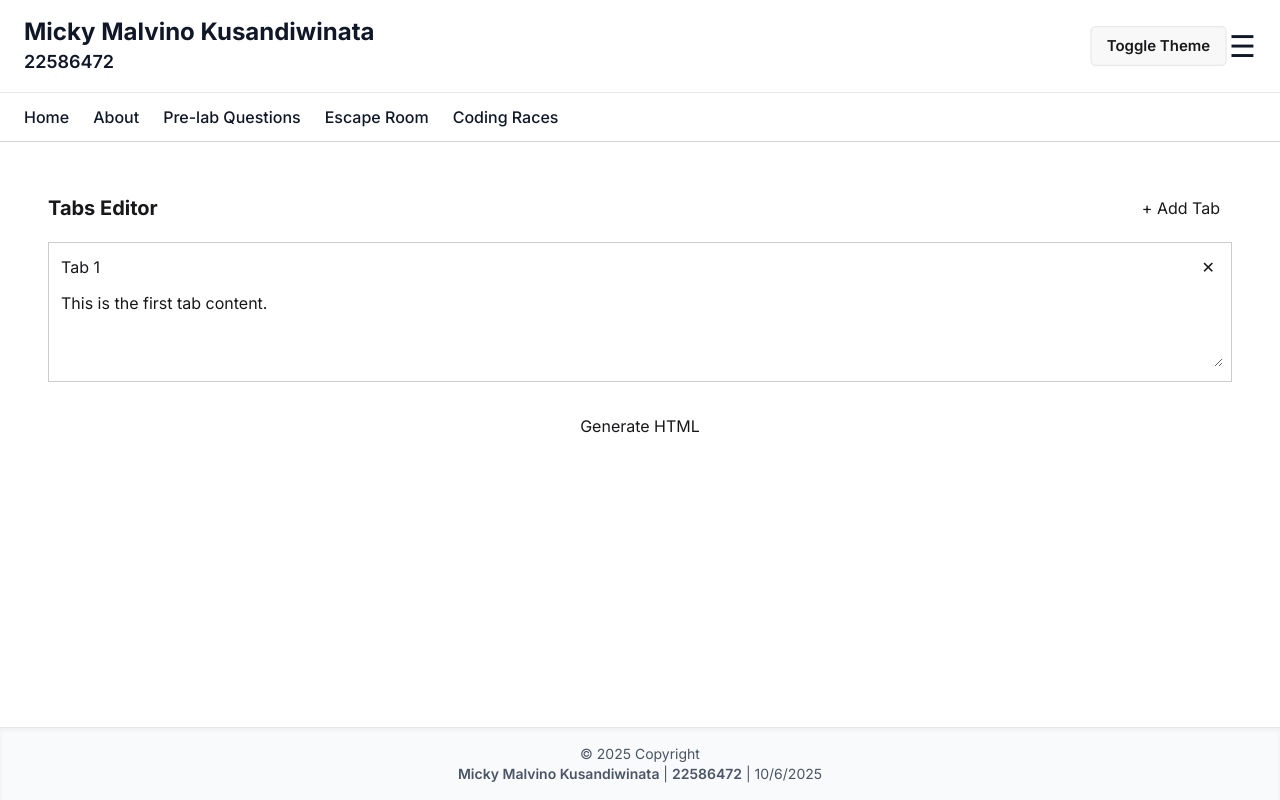
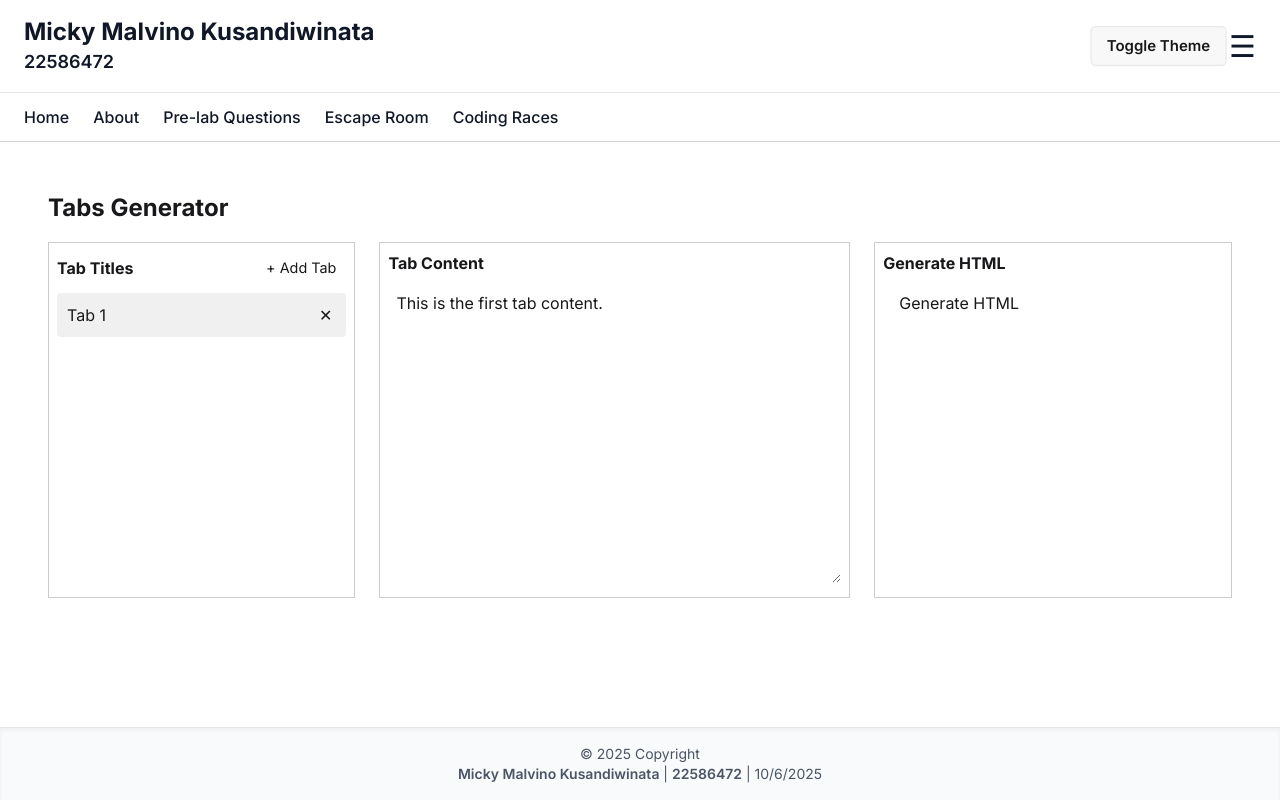
Before and after one commit to mmalvino/cwa-assignment1, a Next.js app: page / in a window 1280 px wide. Built offline with nearby package versions, Linux system fonts and the light colour scheme.

Commit message:
Update layout of TabsGenerator

```diff
--- a/components/TabsGenerator.tsx
+++ b/components/TabsGenerator.tsx
@@ -22,6 +22,7 @@ const TabsGenerator: React.FC = () => {
     return [{ id: 1, title: "Tab 1", content: "This is the first tab content." }];
   });
 
+  const [selectedTabId, setSelectedTabId] = useState<number>(tabs[0]?.id || 1);
   const [generatedCode, setGeneratedCode] = useState("");
 
   // Persist tabs to localStorage
@@ -38,11 +39,16 @@ const TabsGenerator: React.FC = () => {
       content: `This is content for Tab ${tabs.length + 1}.`,
     };
     setTabs([...tabs, newTab]);
+    setSelectedTabId(newTab.id);
   };
 
   // Remove tab
   const handleRemoveTab = (id: number) => {
-    setTabs(tabs.filter((tab) => tab.id !== id));
+    const filtered = tabs.filter((tab) => tab.id !== id);
+    setTabs(filtered);
+    if (selectedTabId === id && filtered.length > 0) {
+      setSelectedTabId(filtered[0].id);
+    }
   };
 
   // Edit tab title/content
@@ -85,51 +91,95 @@ function showTab(btn, index){
     setGeneratedCode(html.trim());
   };
 
+  const selectedTab = tabs.find((t) => t.id === selectedTabId);
+
   return (
-    <div style={{ display: "flex", flexDirection: "column", gap: "16px", padding: "16px" }}>
+    <div style={{ display: "flex", flexDirection: "column", padding: "16px", gap: "16px" }}>
       {/* Header */}
-      <div style={{ display: "flex", justifyContent: "space-between", alignItems: "center" }}>
-        <h2 style={{ fontSize: "1.25rem", fontWeight: "bold" }}> Tabs Editor</h2>
-        <button onClick={handleAddTab} style={{ padding: "6px 12px", cursor: "pointer" }}>
+      <div style={{ display: "flex", justifyContent: "left" }}>
+        <h2 style={{ fontSize: "1.5rem", fontWeight: "bold" }}>Tabs Generator</h2>
+      </div>
+
+      {/* 3-Column Layout */}
+      <div style={{ display: "flex", gap: "24px", justifyContent: "space-between" }}>
+        {/* LEFT: Tab Titles */}
+        <div style={{ flex: "1", border: "1px solid #ccc", padding: "8px" }}>
+          <div style={{ display: "flex", justifyContent: "space-between", alignItems: "center", marginBottom: "8px" }}>
+            <h3 style={{ fontWeight: "bold" }}>Tab Titles</h3>
+            <button
+              onClick={handleAddTab}
+              style={{
+                padding: "6px 10px",
+                cursor: "pointer",
+                fontSize: "0.9rem",
+              }}
+            >
               + Add Tab
             </button>
           </div>
 
-      {/* Tabs Editor */}
           {tabs.map((tab) => (
-        <div key={tab.id} style={{ border: "1px solid #ccc", padding: "8px", marginBottom: "8px" }}>
-          <div style={{ display: "flex", justifyContent: "space-between", marginBottom: "4px" }}>
+            <div
+              key={tab.id}
+              onClick={() => setSelectedTabId(tab.id)}
+              style={{
+                display: "flex",
+                alignItems: "center",
+                justifyContent: "space-between",
+                padding: "6px",
+                marginBottom: "4px",
+                cursor: "pointer",
+                backgroundColor: selectedTabId === tab.id ? "#f0f0f0" : "transparent",
+                borderRadius: "4px",
+              }}
+            >
               <input
                 value={tab.title}
                 onChange={(e) => handleEditTab(tab.id, "title", e.target.value)}
-              style={{ flex: 1, marginRight: "8px", padding: "4px" }}
+                style={{ flex: 1, marginRight: "6px", padding: "4px" }}
               />
-            <button onClick={() => handleRemoveTab(tab.id)} style={{ padding: "4px 8px", cursor: "pointer" }}>✕</button>
-          </div>
-          <textarea
-            value={tab.content}
-            onChange={(e) => handleEditTab(tab.id, "content", e.target.value)}
-            style={{ width: "100%", height: "80px", padding: "4px" }}
-          />
+              <button onClick={() => handleRemoveTab(tab.id)} style={{ padding: "4px 8px" }}>
+                ✕
+              </button>
             </div>
           ))}
+        </div>
 
-      {/* Generate HTML Button */}
-      <button onClick={handleGenerateCode} style={{ padding: "8px 16px", cursor: "pointer" }}>
+        {/* MIDDLE: Tab Content Editor */}
+        <div style={{ flex: "2", border: "1px solid #ccc", padding: "8px" }}>
+          <h3 style={{ fontWeight: "bold", marginBottom: "8px" }}>Tab Content</h3>
+          {selectedTab ? (
+            <textarea
+              value={selectedTab.content}
+              onChange={(e) => handleEditTab(selectedTab.id, "content", e.target.value)}
+              style={{ width: "100%", height: "300px", padding: "8px" }}
+            />
+          ) : (
+            <p>Select a tab to edit its content.</p>
+          )}
+        </div>
+
+        {/* RIGHT: Generate HTML */}
+        <div style={{ flex: "1.5", border: "1px solid #ccc", padding: "8px" }}>
+          <h3 style={{ fontWeight: "bold", marginBottom: "8px" }}>Generate HTML</h3>
+          <button onClick={handleGenerateCode} style={{ padding: "8px 16px", marginBottom: "8px", cursor: "pointer" }}>
             Generate HTML
           </button>
-
-      {/* Generated HTML Output */}
           {generatedCode && (
-        <div>
-          <h3 style={{ fontWeight: "bold", marginBottom: "4px" }}> Generated HTML:</h3>
             <textarea
               readOnly
               value={generatedCode}
-            style={{ width: "100%", height: "300px", fontFamily: "monospace", fontSize: "12px", padding: "4px" }}
+              style={{
+                width: "100%",
+                height: "260px",
+                fontFamily: "monospace",
+                fontSize: "12px",
+                padding: "4px",
+              }}
             />
+          )}
         </div>
-      )}
+      </div>
     </div>
   );
 };
```
Lines whose indentation alone changed are shown as unchanged.
